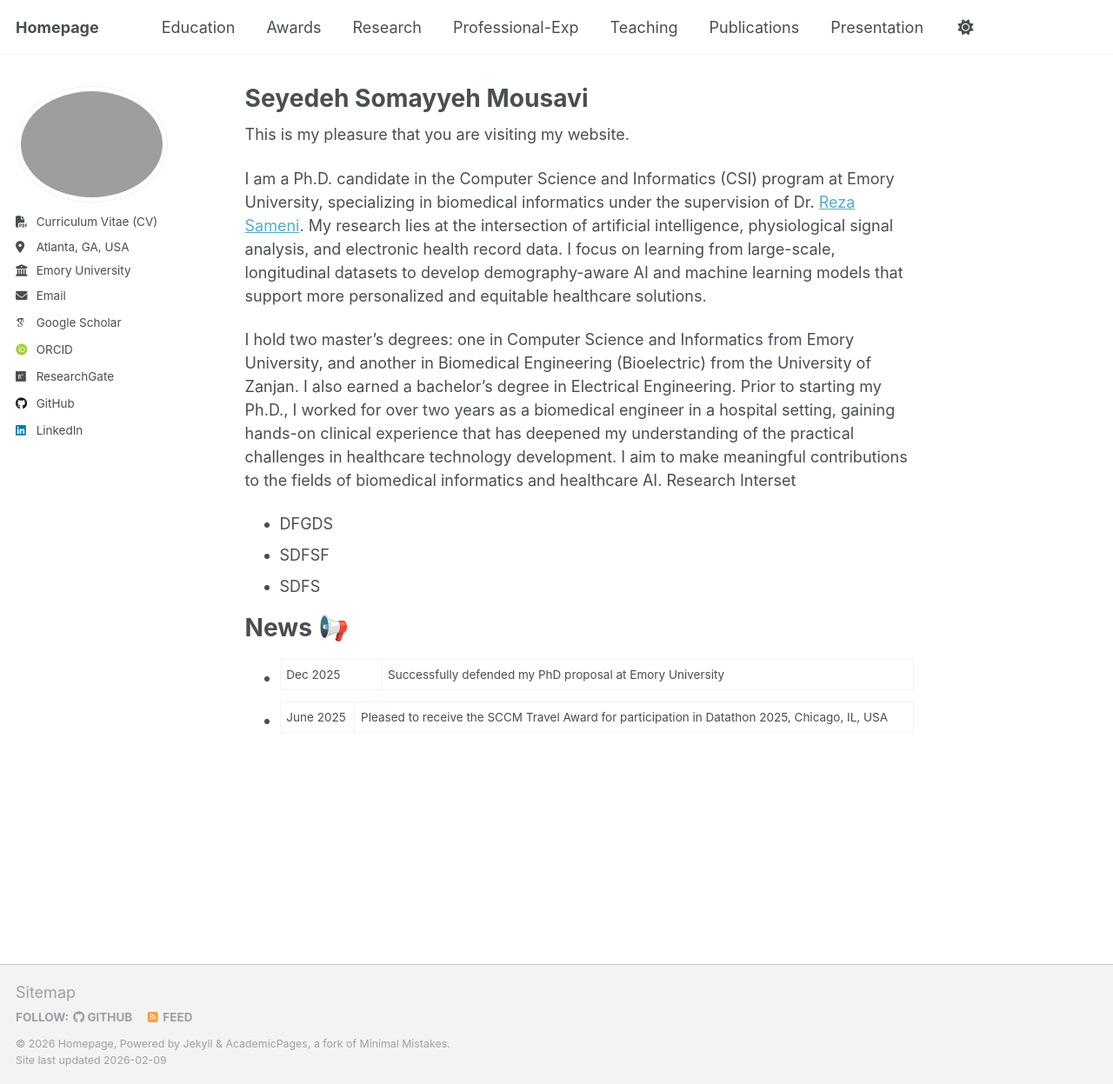
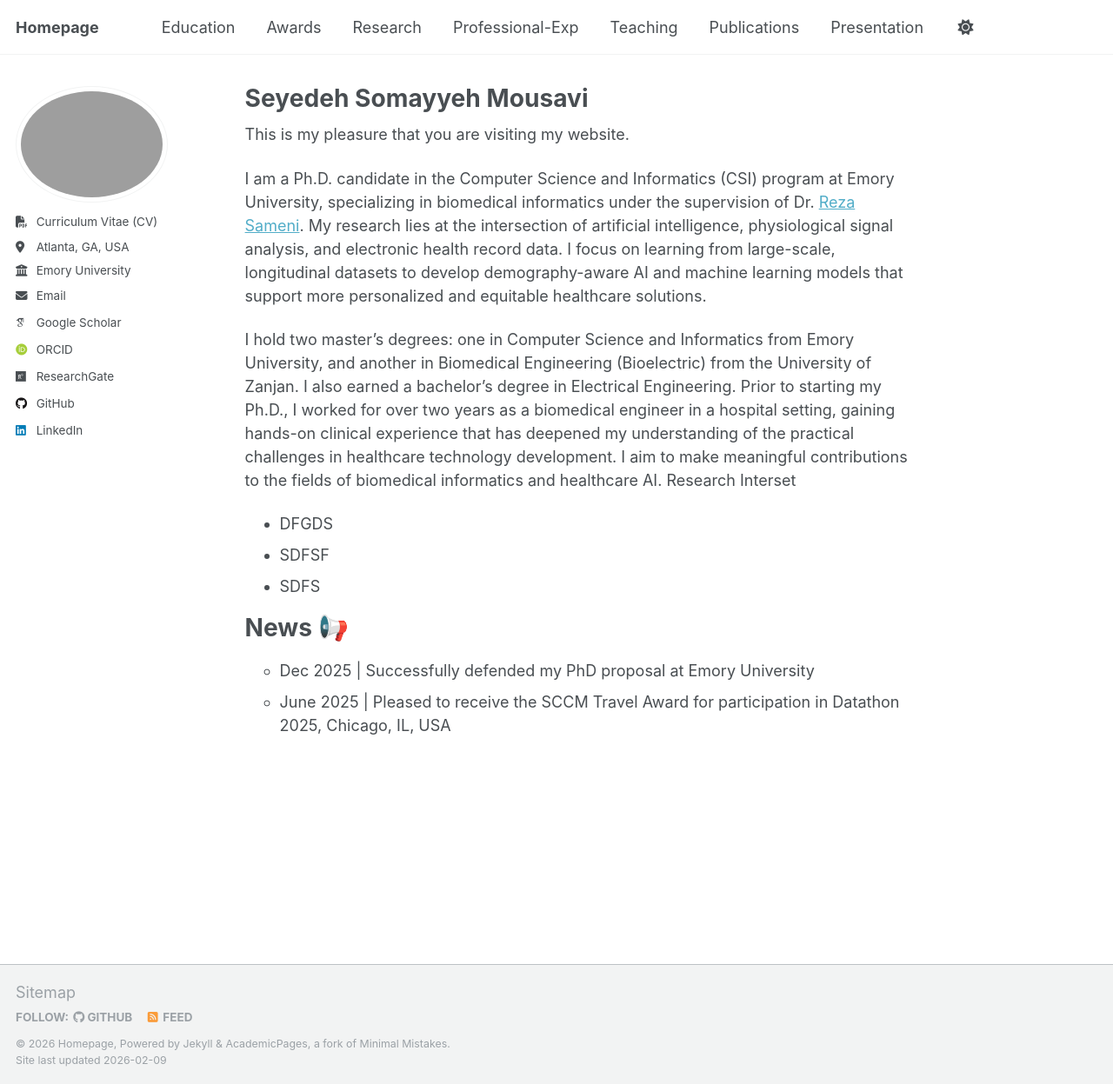
Before and after one commit to Somayyehmousavi/somayyehmousavi.github.io, a Jekyll site: the page built from _pages/about.md, in a window 1280 px wide and 1247 px high. Shown: the whole window at 87% size. Built offline with Jekyll 4.4.1, drawn with Linux system fonts in a browser that asks for light colours; some web fonts are replaced.

Commit message:
Update about.md

```diff
--- a/_pages/about.md
+++ b/_pages/about.md
@@ -14,5 +14,7 @@ I hold two master's degrees: one in Computer Science and Informatics from Emory
 
 News 📢
 ======
-- Dec 2025 | Successfully defended my PhD proposal at Emory University
-- June 2025 | Pleased to receive the SCCM Travel Award for participation in Datathon 2025, Chicago, IL, USA
+<ul style="list-style-type: circle;">
+  <li>Dec 2025 | Successfully defended my PhD proposal at Emory University</li>
+  <li>June 2025 | Pleased to receive the SCCM Travel Award for participation in Datathon 2025, Chicago, IL, USA</li>
+</ul>
```
